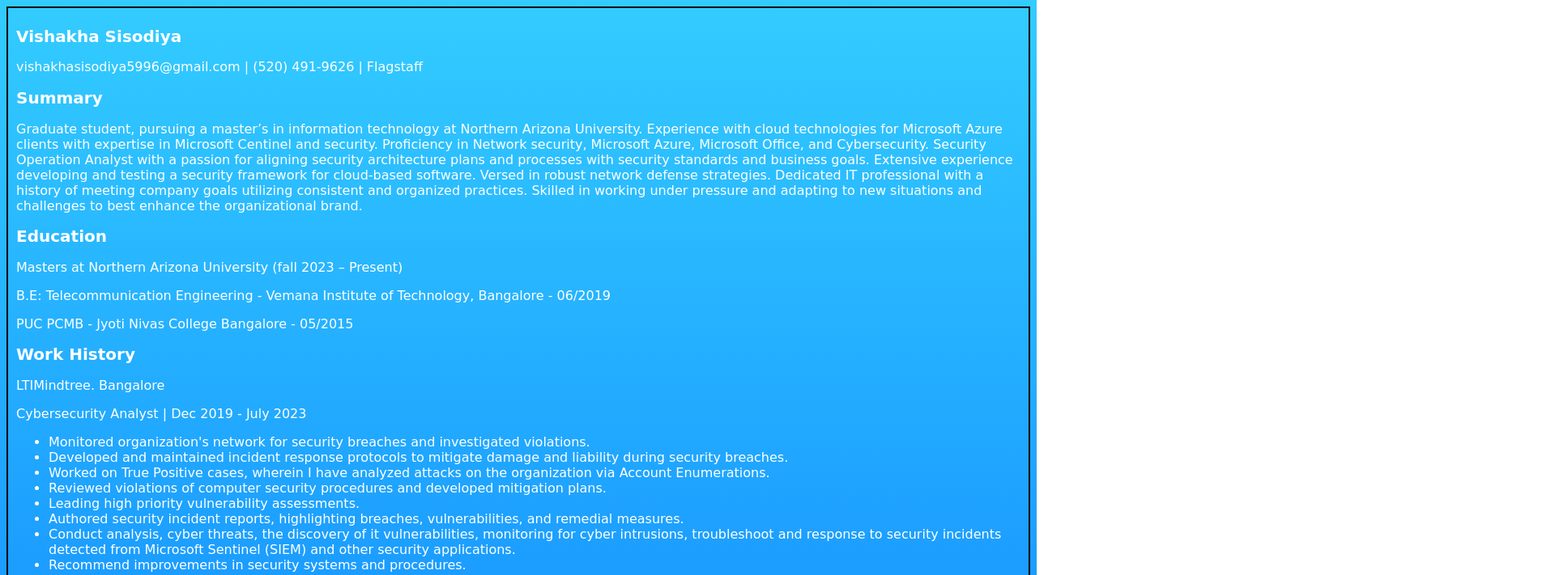
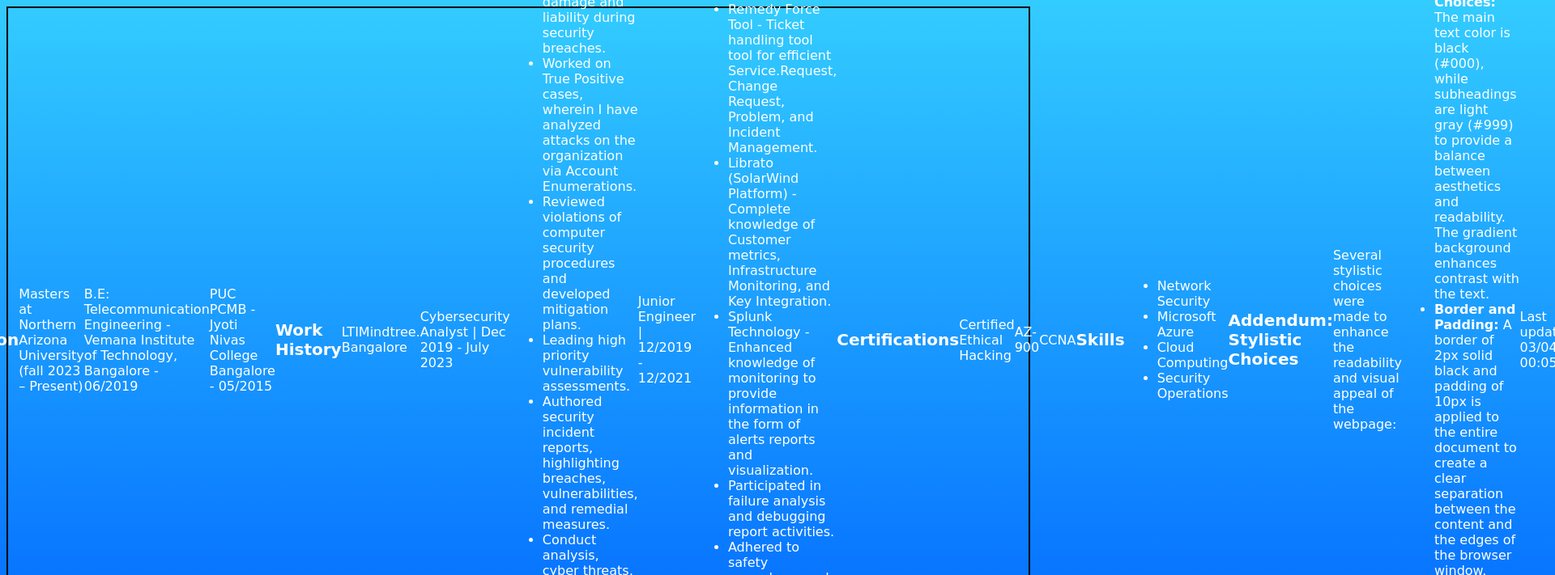
Before and after one commit to samvish16/LAB-5, a plain HTML site: page index.html in a window 1280 px wide. Shown: the top 711 px of the page at 81% size, 1920 px wide, since content can reach past the window. Drawn offline with Linux system fonts and the light colour scheme.

Commit message:
Update index.html

```diff
--- a/index.html
+++ b/index.html
@@ -5,9 +5,13 @@
 <meta name="viewport" content="width=device-width, initial-scale=1.0">
 <title>Lab 4 - Webpage</title>
 <style>
-
+  /* Set font family to 'Sacramento' */
   body {
     font-family: 'Sacramento', cursive;
+    display: flex;
+    justify-content: center;
+    align-items: center;
+    height: 100vh;
   }
 
   /* Set font sizes */
@@ -19,23 +23,29 @@
     font-size: 16px;
   }
 
-
+  /* Set border */
   body {
     border: 2px solid black;
     padding: 10px;
   }
 
+  /* Set color to gradient blue */
   body {
     background: linear-gradient(to bottom, #33ccff 0%, #0066ff 100%);
     color: white;
   }
 
+  /* Set border-radius for simple corner designs */
+  h1, h2, p, ul, li {
+    border-radius: 10px;
+  }
 
+  /* Additional CSS styling if necessary */
 </style>
 </head>
 <body>
 
-
+<!-- Content copied from Lab 2 -->
 <h1>Vishakha Sisodiya</h1>
 <p>vishakhasisodiya5996@gmail.com | (520) 491-9626 | Flagstaff</p>
 
@@ -84,6 +94,8 @@
   <li>Cloud Computing</li>
   <li>Security Operations</li>
 </ul>
+
+<!-- Addendum explaining stylistic choices -->
 <h2>Addendum: Stylistic Choices</h2>
 <p>Several stylistic choices were made to enhance the readability and visual appeal of the webpage:</p>
 
@@ -93,6 +105,8 @@
   <li><strong>Border and Padding:</strong> A border of 2px solid black and padding of 10px is applied to the entire document to create a clear separation between the content and the edges of the browser window.</li>
   <li><strong>Heading and Text Sizes:</strong> The <code>&lt;h1&gt;</code> tag is used for the title for its prominence, while <code>&lt;h2&gt;</code> and <code>&lt;p&gt;</code> tags are used for subheadings and paragraphs, respectively, to maintain a hierarchical structure. Font sizes have been adjusted for readability and visual appeal.</li>
 </ul>
+
+<!-- Footer -->
 <footer>
   <p>Last updated:
     <span id="lastModified"></span>
```
